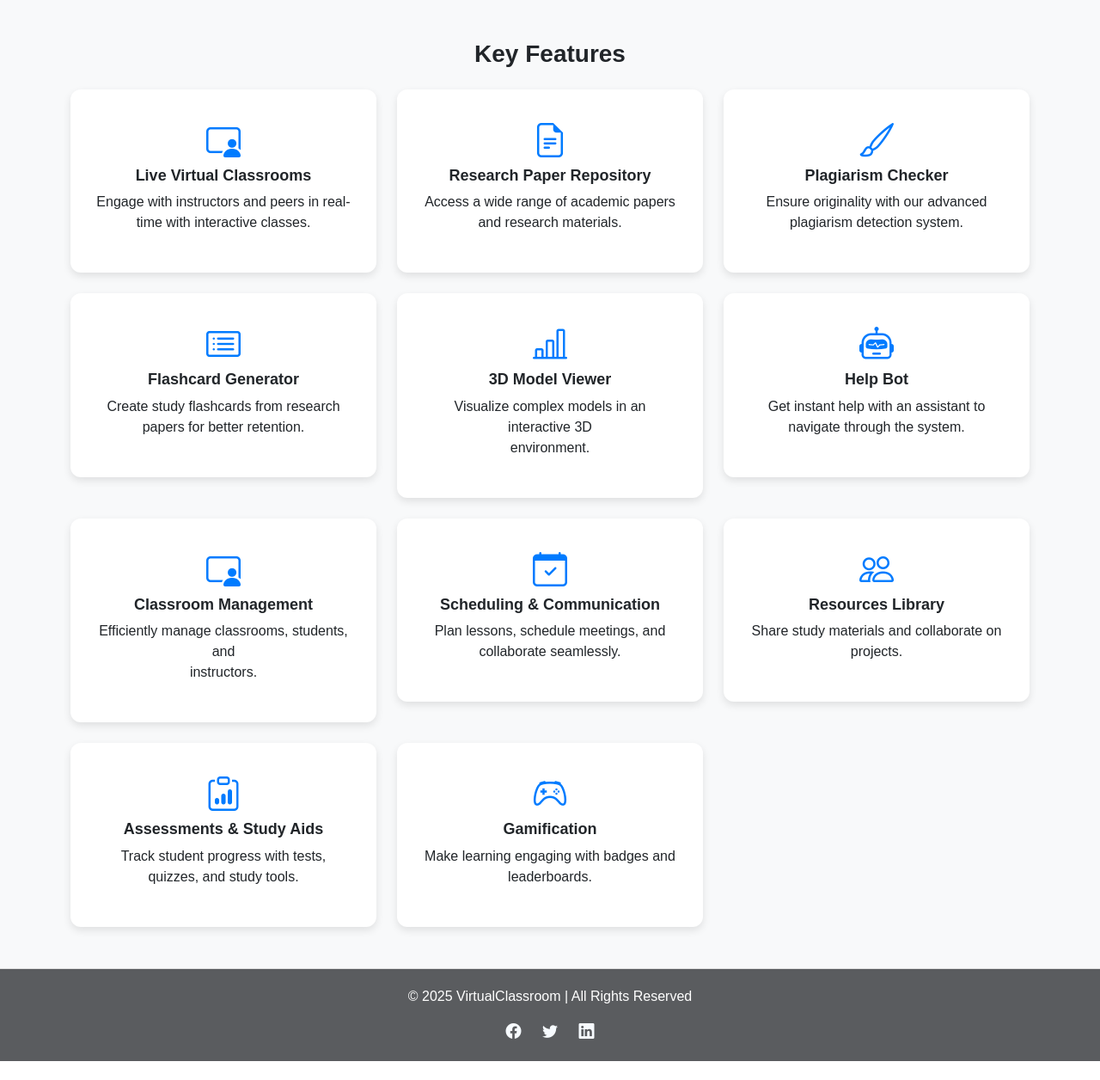
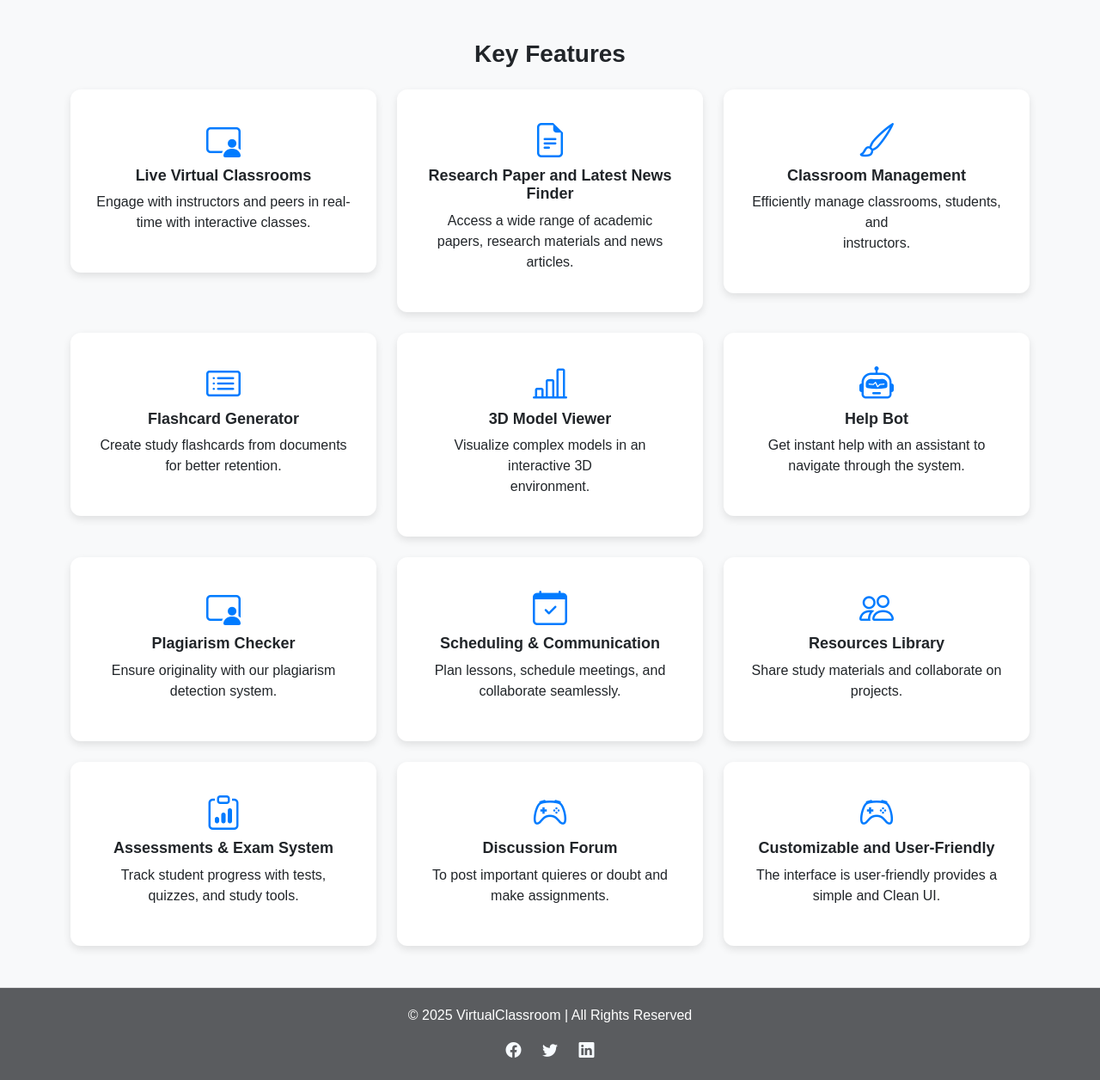
Before and after one commit to Tanushree2004/virtual_classroom, a Django app: page / in a window 1280 px wide. Shown: the part 336-1592 px from the top of the page at 86% size. Before the commit the page ends 1570 px from the top, so only its background shows below. Run offline with Django 5.2, Linux system fonts and the light colour scheme; parts of the project's set-up code (start-up, migrations or seed data) failed here and were passed over.

Commit message:
Update landing.html

```diff
--- a/dashboard/templates/landing.html
+++ b/dashboard/templates/landing.html
@@ -55,15 +55,16 @@
             <div class="col-md-4">
                 <div class="feature-box">
                     <i class="bi bi-file-earmark-text"></i>
-                    <h5>Research Paper Repository</h5>
-                    <p>Access a wide range of academic papers and research materials.</p>
+                    <h5>Research Paper  and Latest News Finder</h5>
+                    <p>Access a wide range of academic papers, research materials and news articles.</p>
                 </div>
             </div>
             <div class="col-md-4">
                 <div class="feature-box">
                     <i class="bi bi-brush"></i>
-                    <h5>Plagiarism Checker</h5>
-                    <p>Ensure originality with our advanced plagiarism detection system.</p>
+
+                     <h5>Classroom Management</h5>
+                    <p>Efficiently manage classrooms, students, and <br/>instructors.</p>
                 </div>
             </div>
         </div>
@@ -73,7 +74,7 @@
                 <div class="feature-box">
                     <i class="bi bi-card-list"></i>
                     <h5>Flashcard Generator</h5>
-                    <p>Create study flashcards from research papers for better retention.</p>
+                    <p>Create study flashcards from documents for better retention.</p>
                 </div>
             </div>
             <div class="col-md-4">
@@ -95,8 +96,8 @@
             <div class="col-md-4">
                 <div class="feature-box">
                     <i class="bi bi-person-video3"></i>
-                    <h5>Classroom Management</h5>
-                    <p>Efficiently manage classrooms, students, and <br/>instructors.</p>
+                    <h5>Plagiarism Checker</h5>
+                    <p>Ensure originality with our plagiarism detection system.</p>
                 </div>
             </div>
             <div class="col-md-4">
@@ -118,17 +119,25 @@
             <div class="col-md-4">
                 <div class="feature-box">
                     <i class="bi bi-clipboard-data"></i>
-                    <h5>Assessments & Study Aids</h5>
+                    <h5>Assessments & Exam System</h5>
                     <p>Track student progress with tests, quizzes, and study tools.</p>
                 </div>
             </div>
             <div class="col-md-4">
                 <div class="feature-box">
                     <i class="bi bi-controller"></i>
-                    <h5>Gamification</h5>
-                    <p>Make learning engaging with badges and leaderboards.</p>
+                    <h5>Discussion Forum</h5>
+                    <p>To post important quieres or doubt and make assignments.</p>
                 </div>
             </div>
+            <div class="col-md-4">
+                <div class="feature-box">
+                    <i class="bi bi-controller"></i>
+                    <h5>Customizable and User-Friendly</h5>
+                    <p>The interface is user-friendly provides a simple and Clean UI.</p>
+                </div>
+            </div>
+
         </div>
     </section>
     <br/>
```
